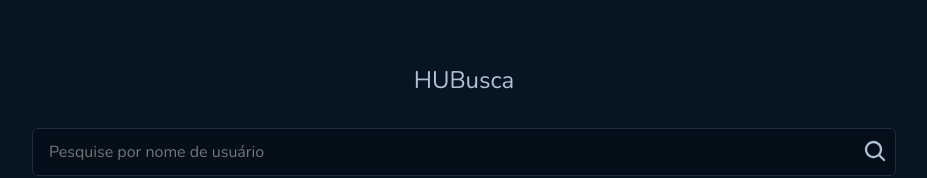
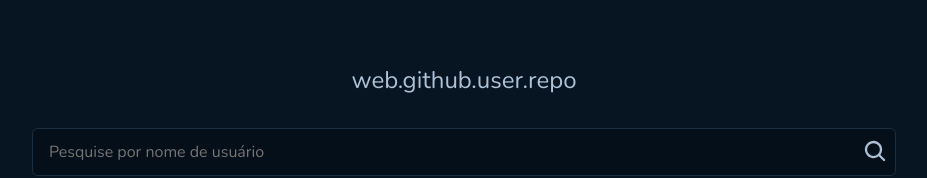
Before and after one commit to indiodev/web.github.user.repo, a React (Vite) app: page / in a window 1280 px wide. Shown: the top 178 px of the page, without its empty margins (176-1103 px from the left). Built offline with nearby package versions, Linux system fonts and the light colour scheme.

Commit message:
fix: change title

```diff
--- a/src/pages/home/index.tsx
+++ b/src/pages/home/index.tsx
@@ -36,7 +36,7 @@ export function Home(): ReactElement {
 
 	return (
 		<S.Container>
-			<S.Title>HUBusca</S.Title>
+			<S.Title>web.github.user.repo</S.Title>
 			<S.SearchRoot>
 				<S.InputRoot>
 					<S.Input
```
